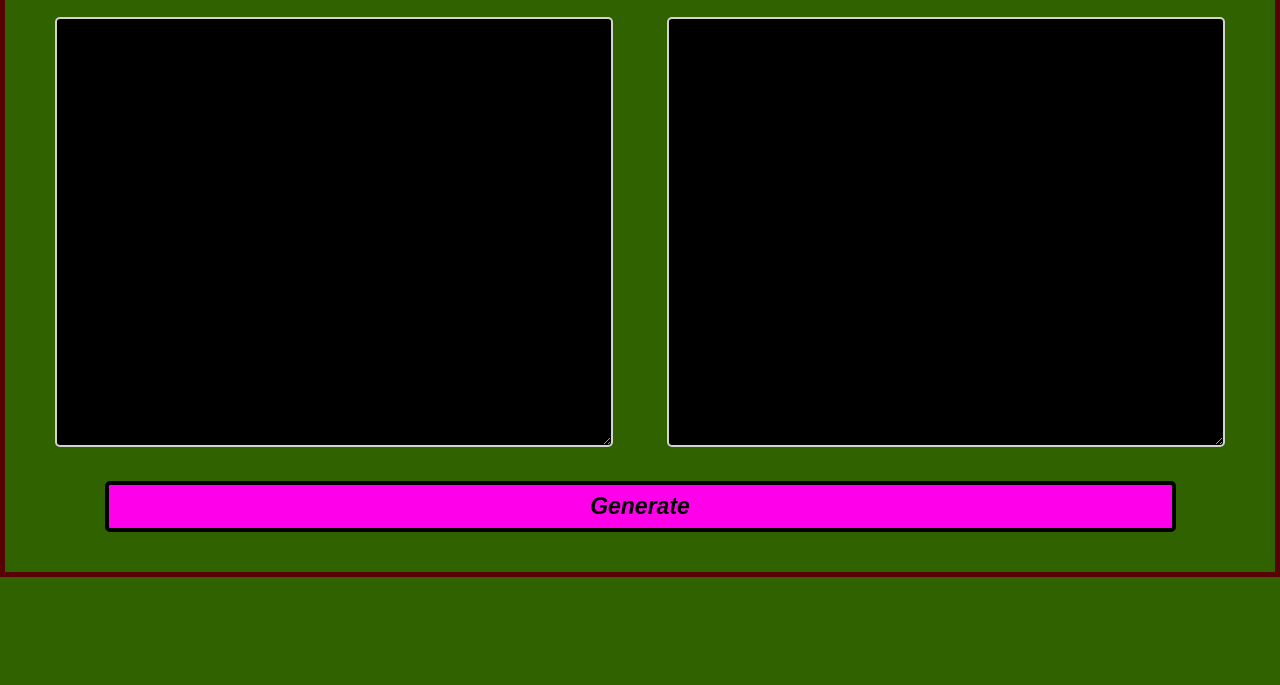
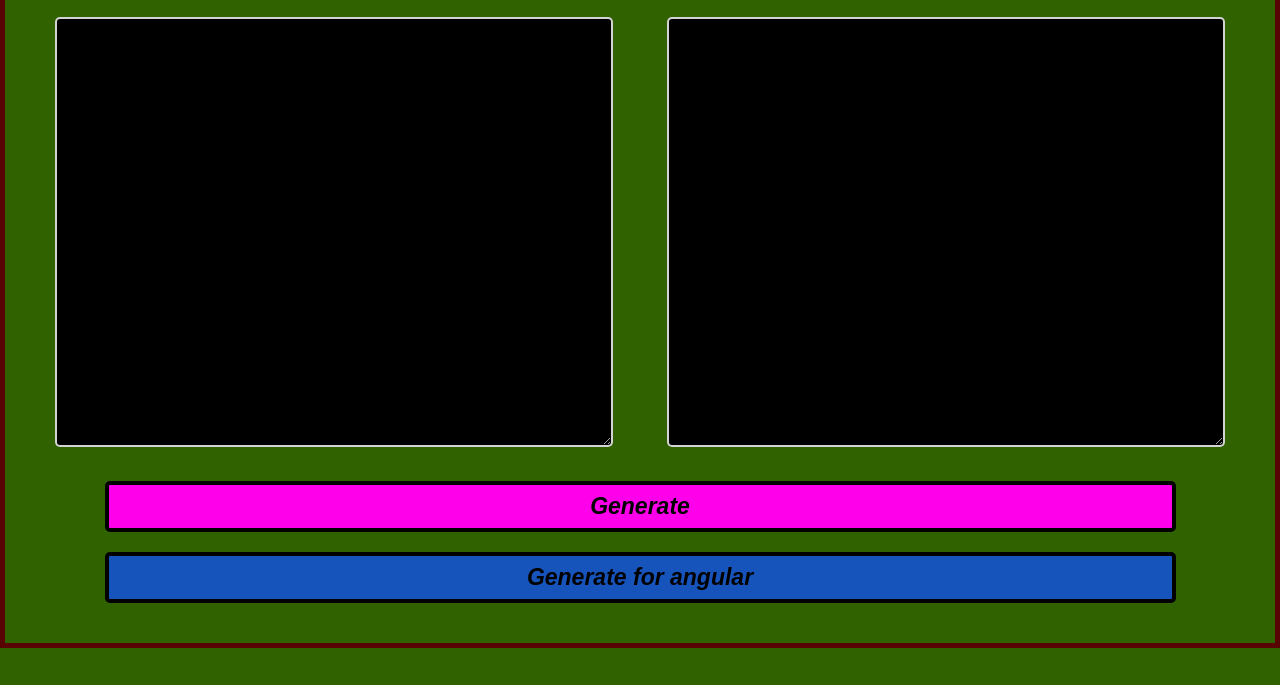
Before and after one commit to Yuvaraj-2001/debugger, a plain HTML site: page debugg.html in a window 1280 px wide. Shown: the part 115-800 px from the top of the page. Drawn offline with Linux system fonts and the light colour scheme.

Commit message:
Add files via upload

```diff
--- a/deb.css
+++ b/deb.css
@@ -33,7 +33,7 @@ body{
  font-size: 30px;
  font-weight: bolder;
  font-style: oblique;
- color: rgb(0, 81, 255);
+ color: rgb(106, 140, 212);
 }
 .h3{
     color: rgb(255, 0, 234);;
@@ -53,3 +53,6 @@ body{
     font-style: oblique;
     font-weight: bolder;
 }
+.blue{
+    background-color:  rgba(17, 82, 223, 0.842);;
+}
--- a/debug.js
+++ b/debug.js
@@ -23,3 +23,29 @@ function generateDebug(){
 
     document.getElementById('converted').value = result;
 }
+
+function generateDebugAngular(){
+    debugger
+    // var text = document.getElementById('convert').value;
+    var textArea = document.getElementById("convert");
+    var arrayFromTextArea = textArea.value.split(String.fromCharCode(10));
+    console.log(arrayFromTextArea);
+    document.getElementById('converted').value = arrayFromTextArea;
+    // var m = document.getElementById('converted').value;
+    var text = [];
+    for(let i = 0; i < arrayFromTextArea.length; i++){
+       if(arrayFromTextArea[i].indexOf("){") !== -1 || arrayFromTextArea[i].indexOf(") {") !== -1) {
+           debugger
+           text.push(arrayFromTextArea[i]);
+           text.push( "debugger")
+       }else{
+       text.push(arrayFromTextArea[i]);
+       }
+    }
+    let result = "";
+    for(let i = 0; i < text.length; i++){
+        result = result + text[i] + "\n";
+    }
+
+    document.getElementById('converted').value = result;
+}
--- a/debugg.html
+++ b/debugg.html
@@ -27,6 +27,9 @@
     <div class="heading">
         <button class="btn-block" onclick="generateDebug()">Generate</button>
     </div>
+    <div class="heading">
+        <button class="btn-block blue" onclick="generateDebugAngular()">Generate for angular</button>
+    </div>
 <script src="debug.js"></script>
 </body>
 </html>
```
